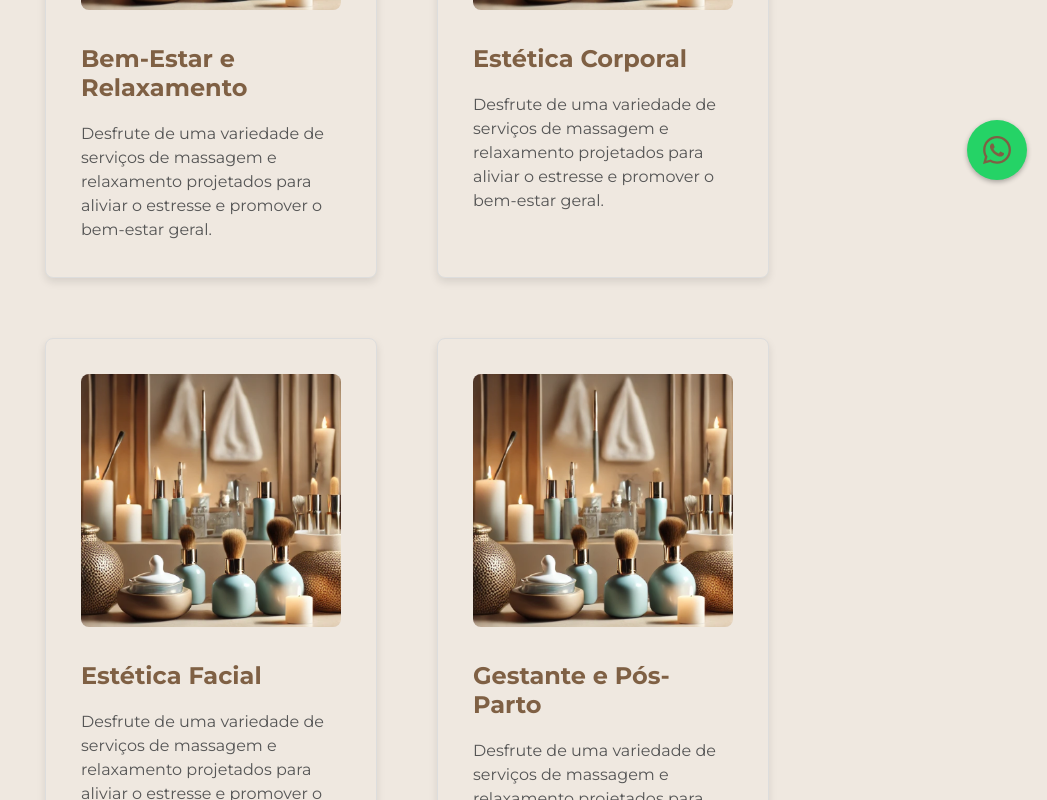
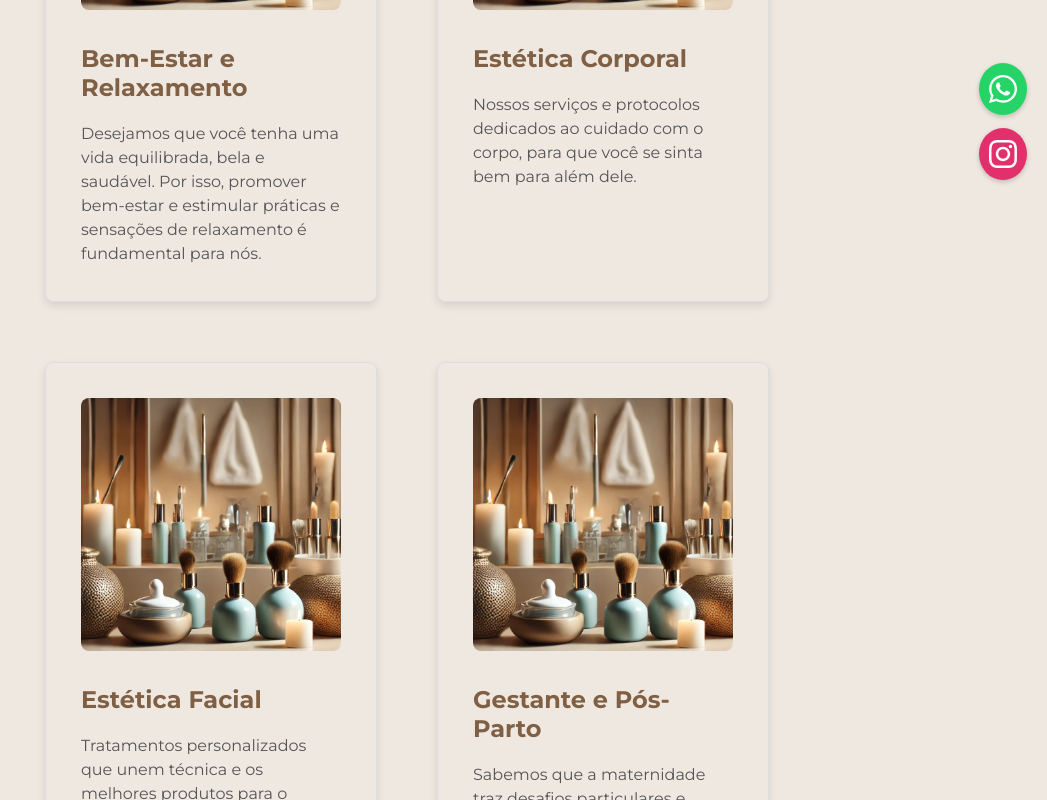
Before and after one commit to renatoHSL/website-spa, a React (Create React App) app: page /services in a window 1280 px wide. Shown: the part 600-1400 px from the top of the page, without its empty margins (233-1280 px from the left). Built offline with nearby package versions, Linux system fonts and the light colour scheme.

Commit message:
Adição do botao facebook no footer, botao instagram ao lado do whatsapp e novas descrições para cada categoria

```diff
--- a/src/App.js
+++ b/src/App.js
@@ -5,7 +5,7 @@ import Home from './pages/Home/Home';
 import Services from './pages/Products/Services';
 import About from './pages/About/About';
 import Footer from './components/Footer/Footer';
-import WhatsAppButton from './components/WhatsAppButton/WhatsAppButton';
+import SocialButtons from './components/SocialButtons/SocialButtons';
 import CategoryPage from './pages/Products/CategoryPage';
 import ProductPageWrapper from './pages/Products/ProductPage';
 import ReviewsPage from './pages/ReviewsPage/ReviewsPage';
@@ -14,7 +14,7 @@ function App() {
   return (
     <Router>
       <div className="App">
-        <WhatsAppButton />
+      <SocialButtons />
         <Header />
         <Routes>
           <Route path="/" element={<Home />} />
--- a/src/components/Footer/Footer.js
+++ b/src/components/Footer/Footer.js
@@ -1,7 +1,7 @@
 import React from 'react';
 import './Footer.css';
 import logo from '../../assets/header/logo-header/header-logo.png'; // Caminho da imagem do logotipo
-import { FaInstagram } from 'react-icons/fa'; // Ícone do Instagram
+import { FaInstagram, FaFacebook } from 'react-icons/fa'; // Ícone do Instagram
 
 const Footer = () => {
   return (
@@ -24,11 +24,17 @@ const Footer = () => {
           </ul>
         </div>
 
-        {/* Seção de Redes Sociais */}
         <div className="footer-social">
           <h3>NOSSAS REDES</h3>
-          <a href="https://www.instagram.com/egnestetica/" target="_blank" rel="noopener noreferrer"><FaInstagram className="social-icon" /></a>
+            <a href="https://www.instagram.com/egnestetica/" target="_blank" rel="noopener noreferrer">
+              <FaInstagram className="social-icon" />
+            </a>
+
+            <a href="https://www.facebook.com/egnestetica" target="_blank" rel="noopener noreferrer">
+              <FaFacebook className="social-icon" />
+            </a>
         </div>
+
       </div>
 
       {/* Direitos reservados */}
--- a/src/components/Header/Header.js
+++ b/src/components/Header/Header.js
@@ -1,11 +1,28 @@
 import React from 'react';
 import './Header.css';
-import { Link } from 'react-router-dom';
+import { Link, useLocation } from 'react-router-dom';
 import logo from "../../assets/header/logo-header/header-logo.png";
-import { FaInstagram } from 'react-icons/fa'; // Ícone do Instagram
 import DropdownMenu from '../DropdownMenu/DropdownMenu'; // Importa o componente DropdownMenu
 
 const Header = () => {
+  const location = useLocation();
+
+  // Função para tratar o clique no botão de Contato
+  const handleContactClick = (e) => {
+    e.preventDefault(); // Evita o comportamento padrão do link
+
+    if (location.pathname === "/") {
+      // Se estiver na página Home, rolar para a seção de contatos
+      const contactSection = document.getElementById("/#contato");
+      if (contactSection) {
+        contactSection.scrollIntoView({ behavior: "smooth" });
+      }
+    } else {
+      // Se estiver em outra página, redirecionar para o WhatsApp
+      window.location.href = "https://wa.me/5511999999999"; // Coloque seu número de WhatsApp aqui
+    }
+  };
+
   return (
     <header className="header">
       <div className="header__container">
@@ -20,7 +37,9 @@ const Header = () => {
               <li><Link to="/">Home</Link></li>
               <li><Link to="/about">Sobre nós</Link></li>
               <li><DropdownMenu /></li>
-                <li><a href="/#contato">Contato</a></li>
+              <li>
+                <a href="/#contato" onClick={handleContactClick}>Contato</a> {/* Botão de Contato */}
+              </li>
             </ul>
           </nav>
         </div>
--- /dev/null
+++ b/src/components/SocialButtons/SocialButtons.css
@@ -0,0 +1,38 @@
+.social-button {
+    position: fixed;
+    margin-left: 10px;
+    color: white;
+    border-radius: 50%;
+    padding: 10px;
+    text-align: center;
+    box-shadow: 0 2px 5px rgba(0, 0, 0, 0.2);
+    z-index: 1000;
+    transition: transform 0.3s ease-in-out;
+}
+
+.social-button:hover {
+    transform: scale(1.1);
+}
+
+
+.social-button.whatsapp {
+    background-color: #25D366;
+    bottom: 85px;
+    right: 20px;
+}
+
+
+.social-button.instagram {
+    background-color: #E1306C;
+    bottom: 20px;
+    right: 20px;
+}
+
+
+.social-buttons-container {
+    position: fixed;
+    bottom: 20px;
+    right: 20px;
+    display: flex;
+    gap: 10px;
+}
--- /dev/null
+++ b/src/components/SocialButtons/SocialButtons.js
@@ -0,0 +1,35 @@
+import React from 'react';
+import { FontAwesomeIcon } from '@fortawesome/react-fontawesome';
+import { faWhatsapp, faInstagram } from '@fortawesome/free-brands-svg-icons';
+import './SocialButtons.css';
+
+const SocialButtons = () => {
+  const whatsappUrl = `https://wa.me/5511999999999`;
+  const instagramUrl = `https://www.instagram.com/egnestetica/`;
+
+  return (
+    <div className="social-buttons-container">
+      {/* Botão do WhatsApp */}
+      <a
+        href={whatsappUrl}
+        className="social-button whatsapp"
+        target="_blank"
+        rel="noopener noreferrer"
+      >
+        <FontAwesomeIcon icon={faWhatsapp} size="2x" />
+      </a>
+
+      {/* Botão do Instagram */}
+      <a
+        href={instagramUrl}
+        className="social-button instagram"
+        target="_blank"
+        rel="noopener noreferrer"
+      >
+        <FontAwesomeIcon icon={faInstagram} size="2x" />
+      </a>
+    </div>
+  );
+};
+
+export default SocialButtons;
--- a/src/components/WhatsAppButton/WhatsAppButton.css
+++ /dev/null
@@ -1,27 +0,0 @@
-.whatsapp-float {
-    position: fixed;
-    width: 60px; /* Largura do ícone */
-    height: 60px; /* Altura do ícone */
-    bottom: 20px; /* Distância do ícone para a parte inferior da tela */
-    right: 20px; /* Distância do ícone para a parte direita da tela */
-    z-index: 1000; /* Garante que o ícone fique na frente de outros elementos */
-    background-color: #25D366; /* Cor de fundo verde do ícone do WhatsApp */
-    border-radius: 50%; /* Bordas arredondadas para deixar o ícone circular */
-    display: flex; /* Centraliza o conteúdo dentro do ícone */
-    align-items: center; /* Centraliza verticalmente */
-    justify-content: center; /* Centraliza horizontalmente */
-    box-shadow: 0 2px 5px rgba(0, 0, 0, 0.3); /* Adiciona uma sombra ao ícone */
-    transition: transform 0.3s; /* Efeito de transição ao passar o mouse */
-}
-
-.whatsapp-float:hover {
-    transform: scale(1.1); /* Aumenta o botão ao passar o mouse */
-}
-
-
-/* Remove o efeito de mudança de cor do link após o clique */
-.whatsapp-float:link,
-.whatsapp-float:visited {
-    color: inherit; /* Mantém a cor do ícone inalterada */
-    text-decoration: none; /* Remove o sublinhado */
-}
--- a/src/components/WhatsAppButton/WhatsAppButton.js
+++ /dev/null
@@ -1,19 +0,0 @@
-import React from 'react';
-import { FontAwesomeIcon } from '@fortawesome/react-fontawesome'; // Importa o componente de ícones
-import { faWhatsapp } from '@fortawesome/free-brands-svg-icons'; // Importa o ícone específico do WhatsApp
-import './WhatsAppButton.css'; // Importe o CSS específico para o botão
-
-const WhatsAppButton = () => {
-    return (
-        <a
-            href="https://wa.me/5511999999999"
-            className="whatsapp-float"
-            target="_blank"
-            rel="noopener noreferrer"
-        >
-            <FontAwesomeIcon icon={faWhatsapp} size="2x" /> {/* Usa o ícone do Font Awesome */}
-        </a>
-    );
-};
-
-export default WhatsAppButton;
--- a/src/data/productsData.js
+++ b/src/data/productsData.js
@@ -3,7 +3,7 @@ import bemEstarImg from '../assets/products/placeholder1.png';
 const productsData = [
     {
         category: 'Bem-Estar e Relaxamento',
-        description: 'Desfrute de uma variedade de serviços de massagem e relaxamento projetados para aliviar o estresse e promover o bem-estar geral.',
+        description: 'Desejamos que você tenha uma vida equilibrada, bela e saudável. Por isso, promover bem-estar e estimular práticas e sensações de relaxamento é fundamental para nós.',
         image: bemEstarImg,
         link: '/bem-estar-e-relaxamento',
         products: [
@@ -61,7 +61,7 @@ const productsData = [
     },
     {
       category: 'Estética Corporal',
-      description: 'Desfrute de uma variedade de serviços de massagem e relaxamento projetados para aliviar o estresse e promover o bem-estar geral.',
+      description: 'Nossos serviços e protocolos dedicados ao cuidado com o corpo, para que você se sinta bem para além dele.',
       image: bemEstarImg,
       link: '/bem-estar-e-relaxamento',
       products: [
@@ -119,7 +119,7 @@ const productsData = [
     },
     {
       category: 'Estética Facial',
-      description: 'Desfrute de uma variedade de serviços de massagem e relaxamento projetados para aliviar o estresse e promover o bem-estar geral.',
+      description: 'Tratamentos personalizados que unem técnica e os melhores produtos para o cuidado com a pele do seu rosto. ',
       image: bemEstarImg,
       link: '/bem-estar-e-relaxamento',
       products: [
@@ -197,7 +197,7 @@ const productsData = [
     },
     {
       category: 'Gestante e Pós-Parto',
-      description: 'Desfrute de uma variedade de serviços de massagem e relaxamento projetados para aliviar o estresse e promover o bem-estar geral.',
+      description: 'Sabemos que a maternidade traz desafios particulares e únicos. Temos tratamentos especiais desenvolvidos para nossas gestantes e novas mamães. Pensamos com muito amor em técnicas que promovam o máximo de relaxamento e bem-estar para cada etapa da maternidade. ',
       image: bemEstarImg,
       link: '/bem-estar-e-relaxamento',
       products: [
@@ -226,7 +226,7 @@ const productsData = [
     },
     {
       category: 'Demais Tratamentos',
-      description: 'Desfrute de uma variedade de serviços de massagem e relaxamento projetados para aliviar o estresse e promover o bem-estar geral.',
+      description: 'Não são os “outros”. Todos os nossos tratamentos são demais e pensados especialmente para você. Confira.',
       image: bemEstarImg,
       link: '/bem-estar-e-relaxamento',
       products: [
@@ -275,7 +275,7 @@ const productsData = [
     },
     {
       category: 'Combos',
-      description: 'Desfrute de uma variedade de serviços de massagem e relaxamento projetados para aliviar o estresse e promover o bem-estar geral.',
+      description: 'Pensamos em pacotes que te façam aproveitar ao máximo os benefícios dos nossos tratamentos, que você sinta e veja resultado, com preços e benefícios especiais. Experiência completa.',
       image: bemEstarImg,
       link: '/bem-estar-e-relaxamento',
       products: [
--- a/src/pages/Home/Home.js
+++ b/src/pages/Home/Home.js
@@ -75,7 +75,7 @@ const Home = () => {
                             </div>
                         ))}
                     </div>
-                    <button id="contato" className="change-images-button" onClick={handleChangeImages}>  {/*id contatos aqui para que o rolamento da pagina fique na posicao correta*/}
+                    <button id="contact-section" className="change-images-button" onClick={handleChangeImages}>  {/*id contatos aqui para que o rolamento da pagina fique na posicao correta*/}
                         Ver Mais Produtos {/* Botão para trocar as imagens */}
                     </button>
                 </div>
```
Also changed, not shown: src/components/Footer/Footer.css (+29 -29 lines). Lines whose indentation alone changed are shown as unchanged.
